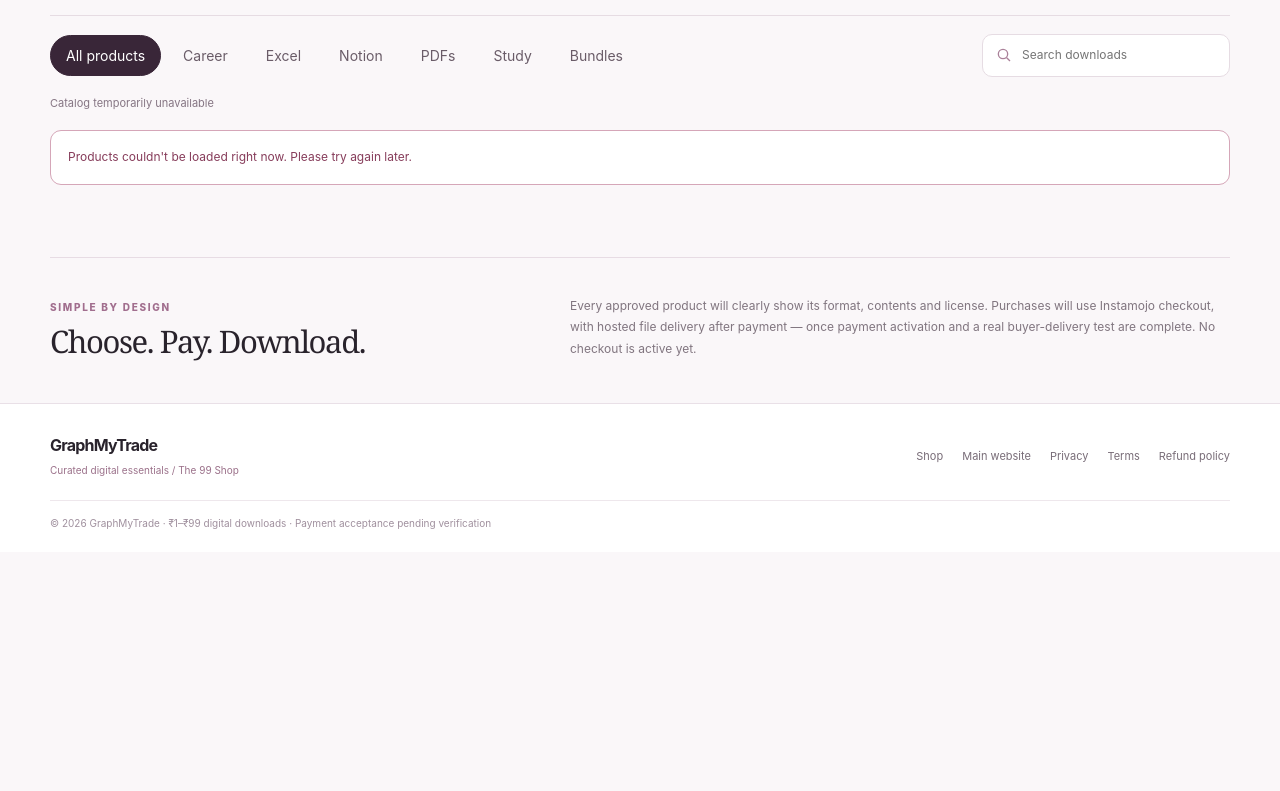
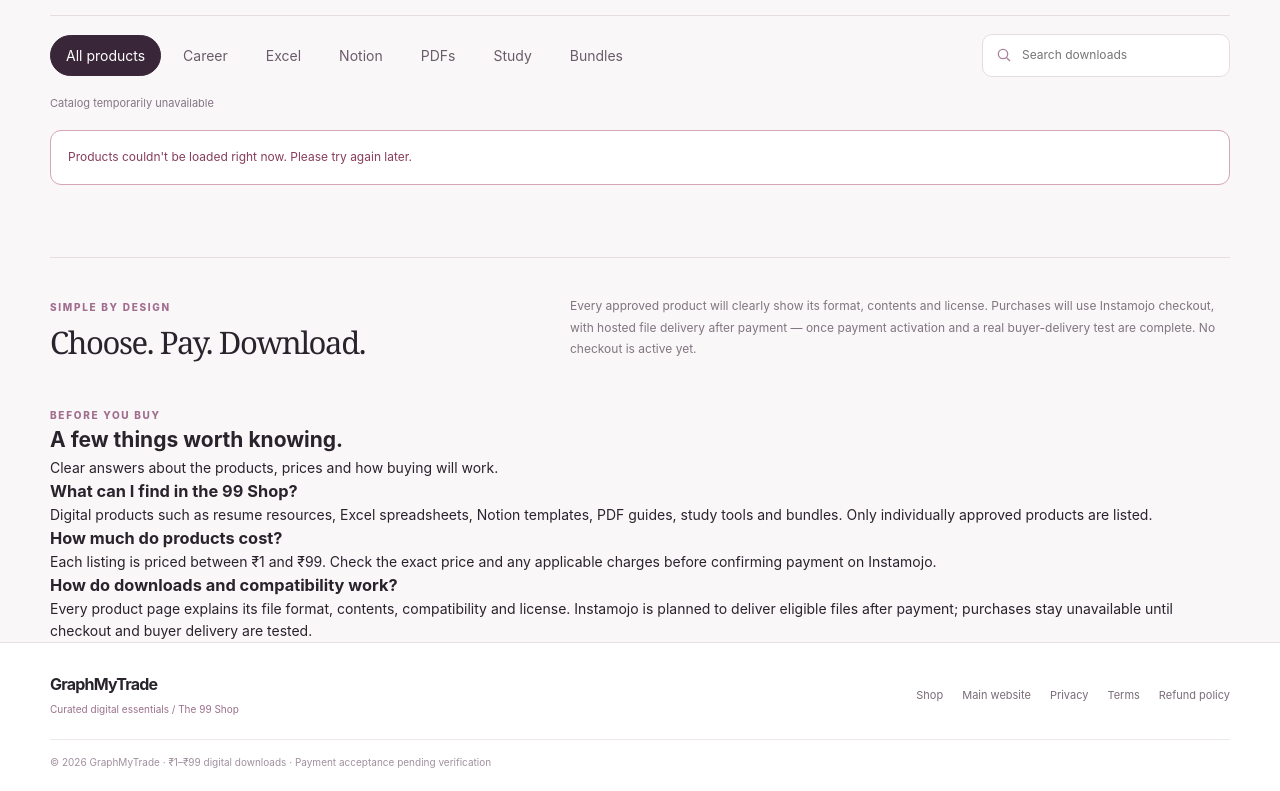
Before and after one commit to Jinson-PG/GraphMyTrade-Releases, a plain HTML site: page shop-platform/public/store/index.html in a window 1280 px wide. Shown: the part 1041-1832 px from the top of the page. Before the commit the page ends 1593 px from the top, so only its background shows below. Drawn offline with Linux system fonts and the light colour scheme; no server answers.

Commit message:
seo(shop): add concise truthful buyer FAQs and social search metadata

```diff
--- a/shop-platform/public/store/index.html
+++ b/shop-platform/public/store/index.html
@@ -7,7 +7,7 @@
 <link rel="icon" href="/favicon.svg" type="image/svg+xml">
 <link rel="stylesheet" href="/assets/shop-v5.css">
 <title>GraphMyTrade 99 Shop | Premium Digital Downloads ₹1–₹99</title>
-<meta name="description" content="GraphMyTrade 99 Shop: carefully selected digital downloads from ₹1 to ₹99, including Excel tools, Notion templates, resumes, job kits, study resources, PDFs and bundles.">
+<meta name="description" content="Explore GraphMyTrade 99 Shop digital downloads for jobs, study and productivity: resume kits, Excel templates, Notion tools, PDFs and bundles from ₹1 to ₹99.">
 <meta name="robots" content="index,follow,max-image-preview:large">
 <link rel="canonical" href="https://graphmytrade.com/store/">
 <meta property="og:type" content="website">
@@ -17,6 +17,8 @@
 <meta property="og:url" content="https://graphmytrade.com/store/">
 <meta property="og:image" content="https://graphmytrade.com/assets/og-cover.jpg">
 <meta name="twitter:card" content="summary_large_image">
+<meta name="twitter:title" content="GraphMyTrade 99 Shop | Digital Tools ₹1–₹99">
+<meta name="twitter:description" content="Useful digital downloads for careers, study and work. Only approved products, each ₹1–₹99.">
 <script type="application/ld+json">{"@context":"https://schema.org","@graph":[{"@type":"CollectionPage","@id":"https://graphmytrade.com/store/#webpage","url":"https://graphmytrade.com/store/","name":"GraphMyTrade 99 Shop","description":"A curated collection of Excel tools, templates, career materials, study resources and other digital goods priced between one and ninety-nine Indian rupees.","isPartOf":{"@id":"https://graphmytrade.com/#website"}},{"@type":"BreadcrumbList","itemListElement":[{"@type":"ListItem","position":1,"name":"GraphMyTrade","item":"https://graphmytrade.com/"},{"@type":"ListItem","position":2,"name":"99 Shop","item":"https://graphmytrade.com/store/"}]}]}</script>
 </head>
 <body class="gmt-shop" id="top">
@@ -107,6 +109,18 @@ SIMPLE.</strong><span>DIGITAL GOODS / USEFUL BY DESIGN</span></div>
     <div><span class="gmt-kicker">SIMPLE BY DESIGN</span><h2>Choose. Pay. Download.</h2></div>
     <p>Every approved product will clearly show its format, contents and license. Purchases will use Instamojo checkout, with hosted file delivery after payment — once payment activation and a real buyer-delivery test are complete. No checkout is active yet.</p>
   </section>
+  <section class="gmt-wrap gmt-seo-faq" aria-labelledby="gmt-shop-questions" id="questions">
+    <div class="gmt-faq-intro" data-reveal>
+      <span class="gmt-kicker">BEFORE YOU BUY</span>
+      <h2 id="gmt-shop-questions">A few things worth knowing.</h2>
+      <p>Clear answers about the products, prices and how buying will work.</p>
+    </div>
+    <div class="gmt-faq-grid">
+      <div class="gmt-faq-item" data-reveal><h3>What can I find in the 99 Shop?</h3><p>Digital products such as resume resources, Excel spreadsheets, Notion templates, PDF guides, study tools and bundles. Only individually approved products are listed.</p></div>
+      <div class="gmt-faq-item" data-reveal><h3>How much do products cost?</h3><p>Each listing is priced between ₹1 and ₹99. Check the exact price and any applicable charges before confirming payment on Instamojo.</p></div>
+      <div class="gmt-faq-item" data-reveal><h3>How do downloads and compatibility work?</h3><p>Every product page explains its file format, contents, compatibility and license. Instamojo is planned to deliver eligible files after payment; purchases stay unavailable until checkout and buyer delivery are tested.</p></div>
+    </div>
+  </section>
 </main>
 <button type="button" id="gmt-scroll-top" class="gmt-scroll-top" aria-label="Back to top" hidden>↑</button>
 <footer class="gmt-footer"><div class="gmt-wrap">
```
